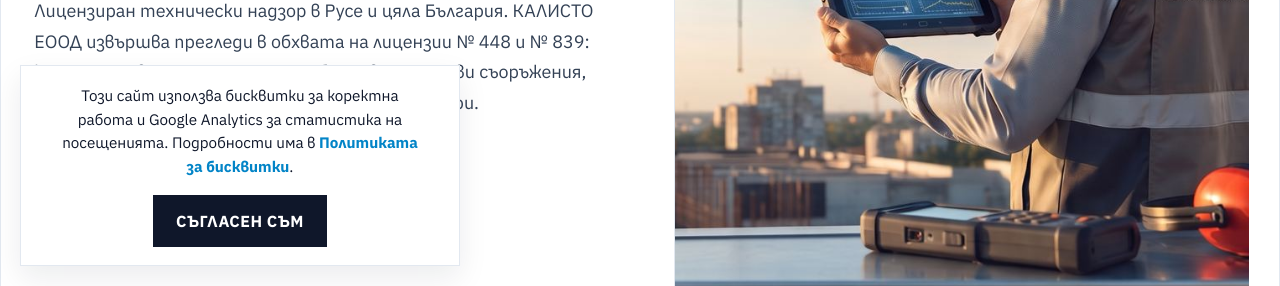
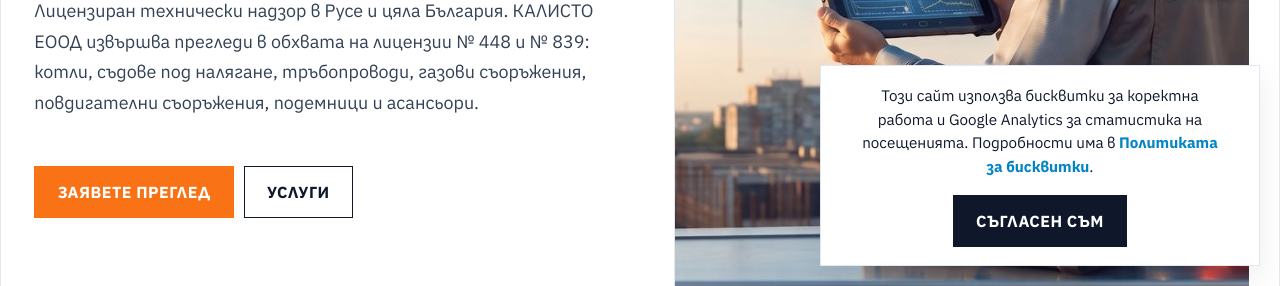
Before and after one commit to GerganaTs/kalisto, a plain HTML site: page index.html in a window 1280 px wide. Shown: the part 514-800 px from the top of the page. Drawn offline with nearby package versions, Linux system fonts and the light colour scheme.

Commit message:
fixed cookie banner

```diff
--- a/css/styles.css
+++ b/css/styles.css
@@ -1975,13 +1975,14 @@ a.license:hover h3 {
 
 .cookie {
   position: fixed;
-  left: 0;
-  right: 0;
-  bottom: 0;
+  left: auto;
+  right: 1.25rem;
+  bottom: 1.25rem;
   z-index: 90;
+  width: min(440px, calc(100% - 2.5rem));
   background: var(--white);
-  border-top: 1px solid var(--line);
-  box-shadow: 0 -8px 24px rgba(15, 23, 42, 0.06);
+  border: 1px solid var(--line);
+  box-shadow: 0 12px 28px rgba(15, 23, 42, 0.08);
   padding: 1.15rem var(--pad);
   display: none;
   gap: 1rem;
@@ -1994,10 +1995,6 @@ a.license:hover h3 {
   display: grid;
 }
 
-body:has(.cookie.is-visible) {
-  padding-bottom: 12rem;
-}
-
 .cookie p {
   font-size: 0.95rem;
   line-height: 1.55;
@@ -2018,15 +2015,11 @@ body:has(.cookie.is-visible) {
   justify-content: center;
 }
 
-@media (min-width: 720px) {
+@media (max-width: 719px) {
   .cookie {
-    left: 1.25rem;
-    right: auto;
-    bottom: 1.25rem;
-    width: min(440px, calc(100% - 2.5rem));
-    grid-template-columns: 1fr;
-    border: 1px solid var(--line);
-    box-shadow: 0 12px 28px rgba(15, 23, 42, 0.08);
+    right: 0.85rem;
+    bottom: 0.85rem;
+    width: min(440px, calc(100% - 1.7rem));
   }
 }
 
--- a/index.html
+++ b/index.html
@@ -50,7 +50,7 @@
   <link rel="preconnect" href="https://unpkg.com" crossorigin>
   <link rel="preconnect" href="https://cdn.jsdelivr.net" crossorigin>
   <link rel="preload" as="image" href="assets/tehnicheski-nadzor-ruse-web.jpg" fetchpriority="high">
-  <link rel="stylesheet" href="css/styles.css?v=72">
+  <link rel="stylesheet" href="css/styles.css?v=73">
   <script type="application/ld+json">
   {
     "@context": "https://schema.org",
```
Also changed, not shown: 404.html (+1 -1 lines), about.html (+1 -1 lines), contact.html (+1 -1 lines), cookies.html (+1 -1 lines), licenses.html (+1 -1 lines), privacy.html (+1 -1 lines), services.html (+1 -1 lines), terms.html (+1 -1 lines), robots.txt.
